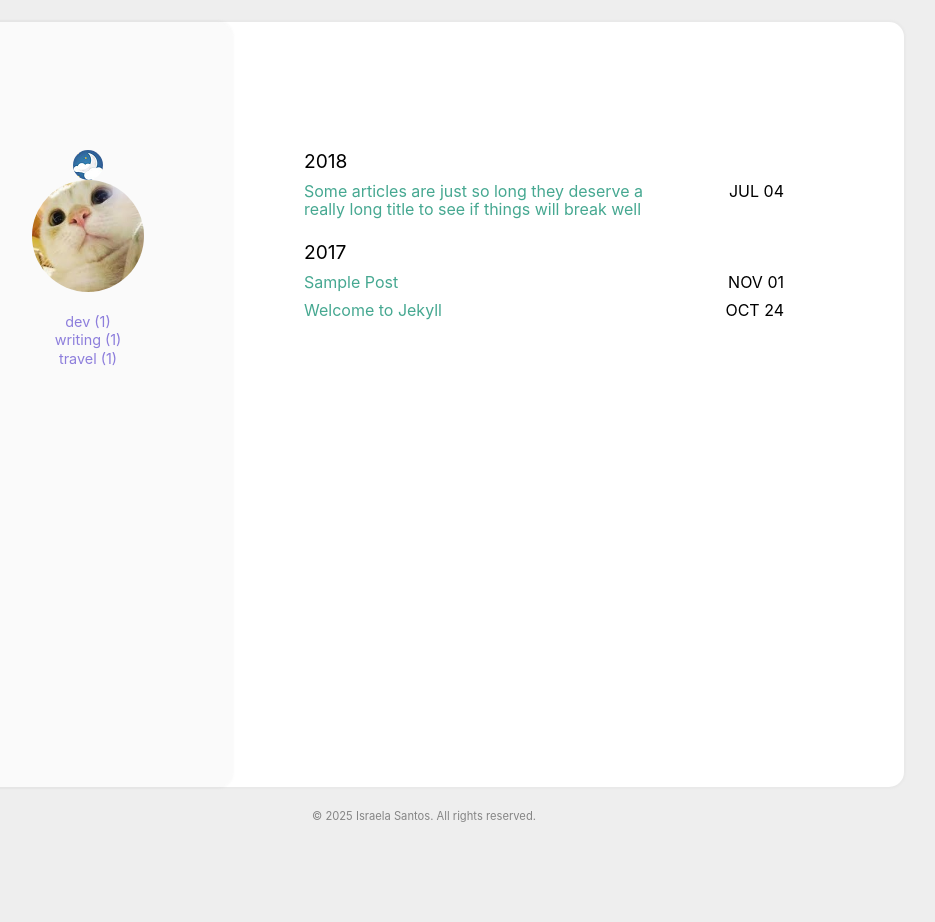
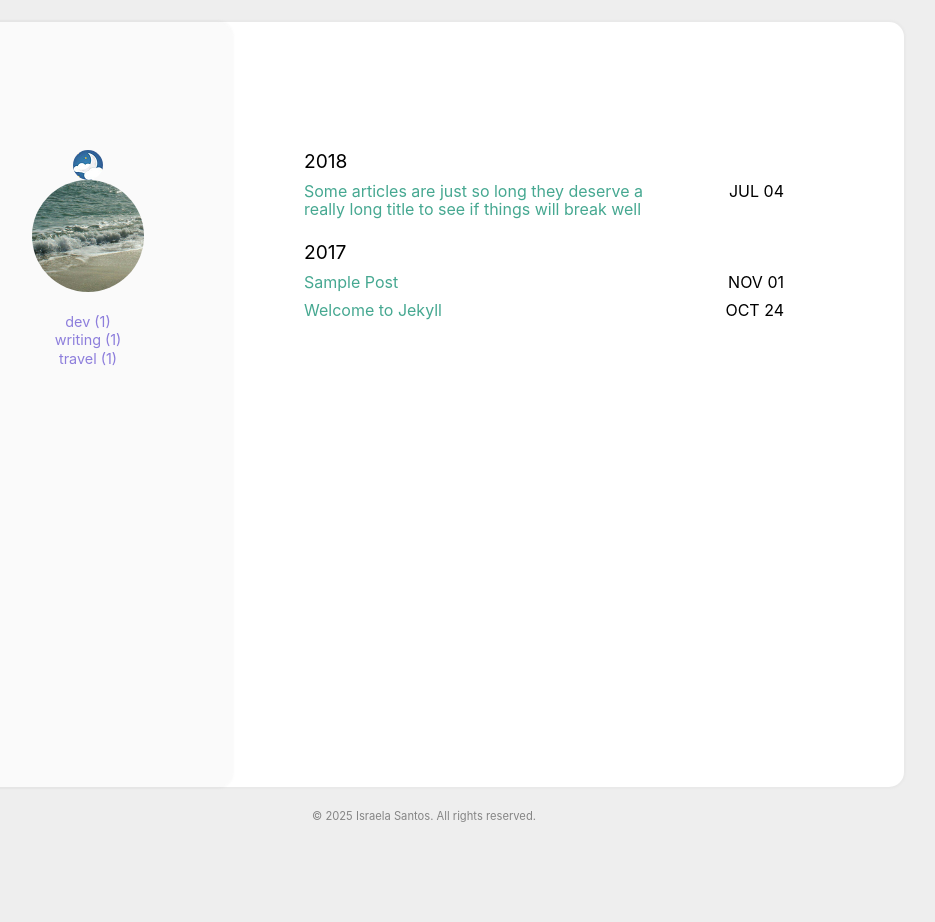
Before and after one commit to sraelai/y, a Jekyll site: the page built from index.html, in a window 1280 px wide. Shown: the whole page, without its empty margins (216-1151 px from the left). Built offline with Jekyll 4.4.1, drawn with Linux system fonts in a browser that asks for light colours.

Commit message:
ondinha _config.yml

```diff
--- a/_config.yml
+++ b/_config.yml
@@ -21,7 +21,7 @@ cusdis:
 
 user:
   name: null
-  pic: /assets/img/cat.jpg
+  pic: /assets/img/ondinha.jpg
   picAlt: "catbook"
   job: null
   aboutme: null # comment this out if you don't need the 'about' page.
```
